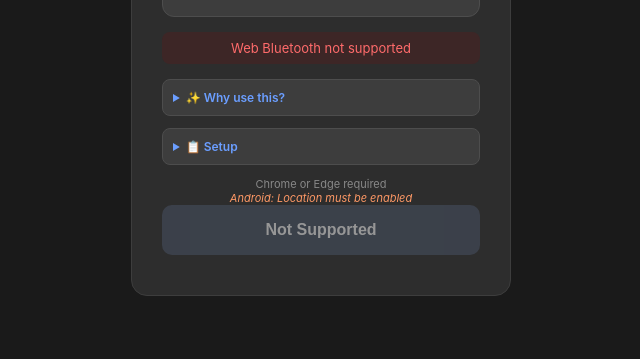
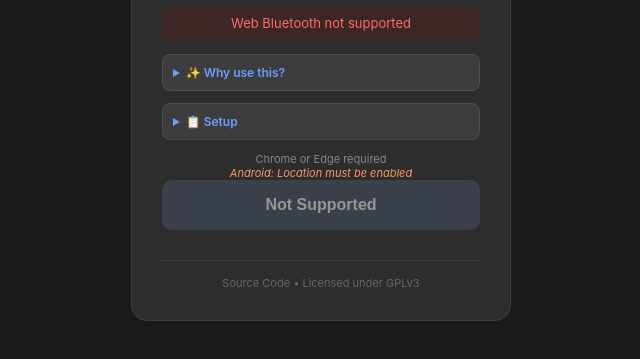
Before and after one commit to lockmeister/desk-control-app-public, a plain HTML site: page index.html in a window 1280 px wide. Shown: the part 335-694 px from the top of the page, without its empty margins (319-959 px from the left). Drawn offline with Linux system fonts and the light colour scheme.

Commit message:
Add license footer

```diff
--- a/index.html
+++ b/index.html
@@ -293,6 +293,25 @@
             font-size: 18px;
             line-height: 1;
         }
+
+        .footer {
+            text-align: center;
+            margin-top: 20px;
+            font-size: 11px;
+            color: #666;
+            border-top: 1px solid #3d3d3d;
+            padding-top: 15px;
+        }
+
+        .footer a {
+            color: #666;
+            text-decoration: none;
+        }
+
+        .footer a:hover {
+            color: #888;
+            text-decoration: underline;
+        }
     </style>
 </head>
 
@@ -361,6 +380,11 @@
             </div>
 
             <button class="btn-stop" onclick="sendCommand('stop')">■ STOP</button>
+        </div>
+
+        <div class="footer">
+            <a href="https://github.com/lockmeister/desk-control-app-public" target="_blank">Source Code</a> •
+            Licensed under <a href="https://www.gnu.org/licenses/gpl-3.0.html" target="_blank">GPLv3</a>
         </div>
     </div>
 
```
